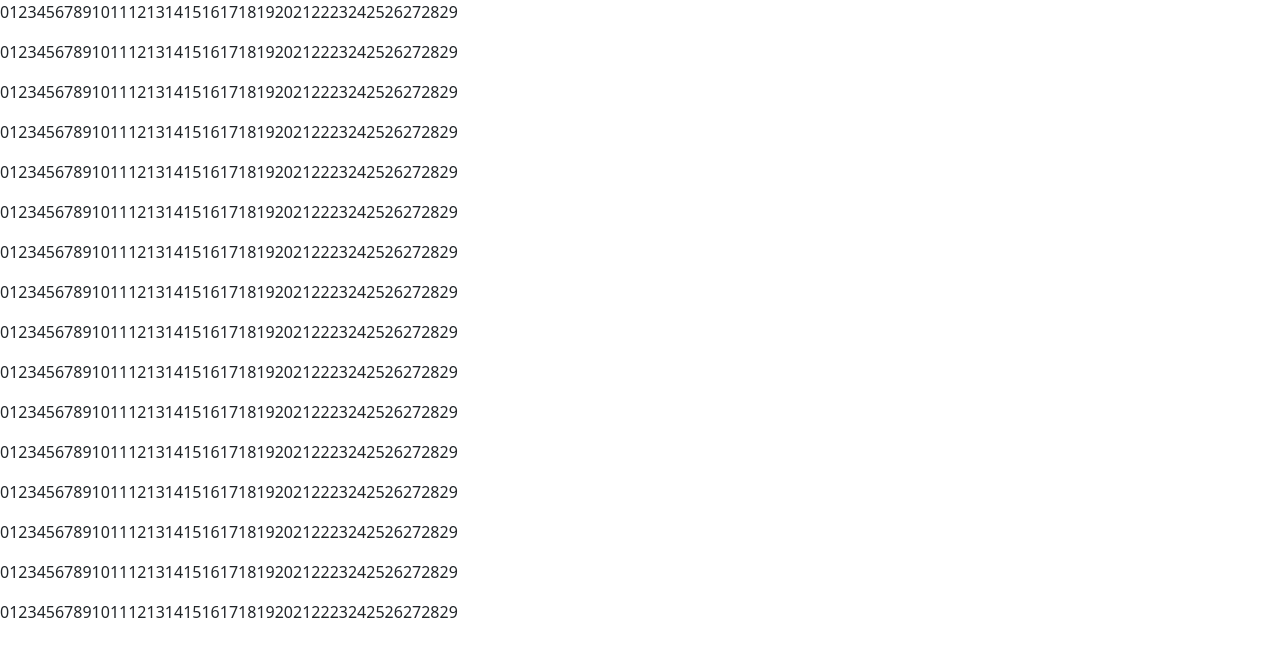
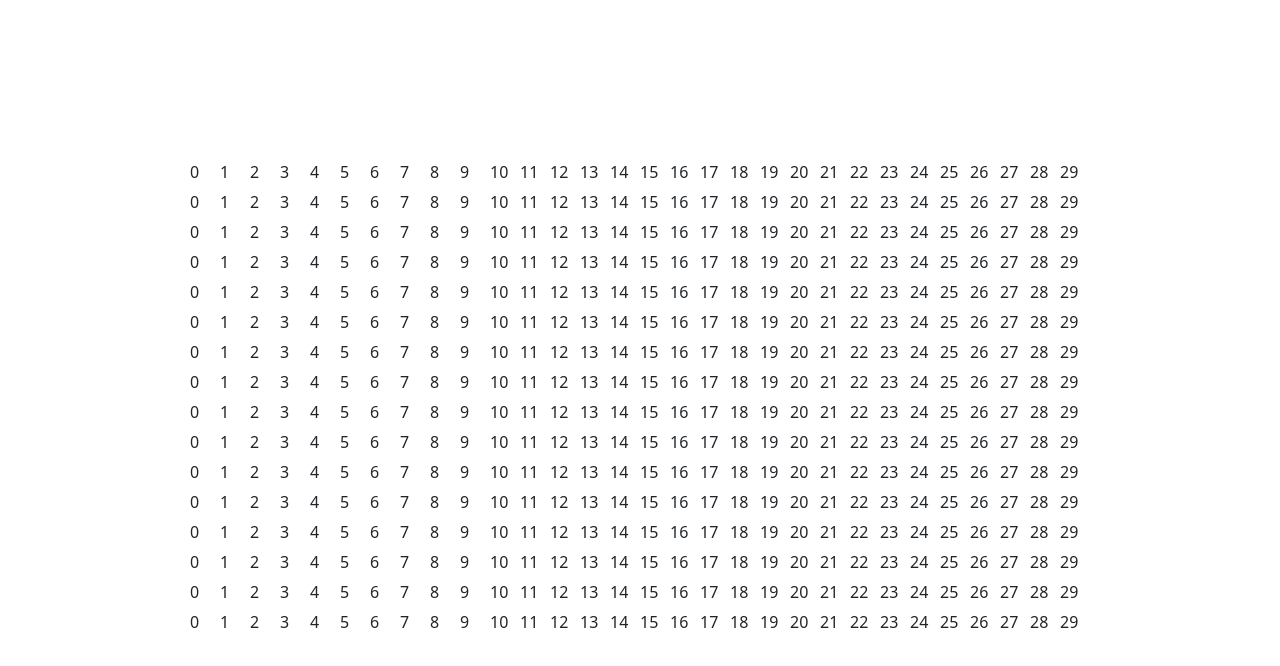
Before and after one commit to marius-ogrean/minesweeper, an Angular app: page / in a window 1280 px wide. Shown: the top 666 px of the page. Built offline with nearby package versions, Linux system fonts and the light colour scheme.

Commit message:
implement layout

```diff
--- a/src/app/app.component.html
+++ b/src/app/app.component.html
@@ -1,3 +1,7 @@
-<div class="d-flex flex-row" *ngFor="let row of rows">
-  <app-cell *ngFor="let cell of row.cells" [cellObject]="cell"></app-cell>
+<div class="d-flex justify-content-center align-items-center container">
+  <div class="frame">
+    <div class="d-flex flex-row" *ngFor="let row of rows">
+      <app-cell *ngFor="let cell of row.cells" [cell]="cell"></app-cell>
+    </div>
+  </div>
 </div>
--- a/src/app/app.component.scss
+++ b/src/app/app.component.scss
@@ -0,0 +1,17 @@
+:host {
+  height: 100vh;
+  width: 100vw;
+  display: inline-block;
+}
+
+.container {
+  width: 100vw;
+  height: 100vh;
+  max-width: 100vw;
+  padding: 0;
+  margin: 0;
+}
+
+.frame {
+
+}
--- a/src/app/cell/cell.component.html
+++ b/src/app/cell/cell.component.html
@@ -1 +1,3 @@
-<p>{{ cellObject.value }}</p>
+<div class="cell">
+  {{ cell.value }}
+</div>
--- a/src/app/cell/cell.component.scss
+++ b/src/app/cell/cell.component.scss
@@ -0,0 +1,5 @@
+.cell {
+  width: 30px;
+  height: 30px;
+  padding: auto;
+}
--- a/src/app/cell/cell.component.ts
+++ b/src/app/cell/cell.component.ts
@@ -7,5 +7,5 @@ import { Cell } from '../cell';
   styleUrls: ['./cell.component.scss']
 })
 export class CellComponent {
-  @Input() cellObject: Cell;
+  @Input() cell: Cell;
 }
```
